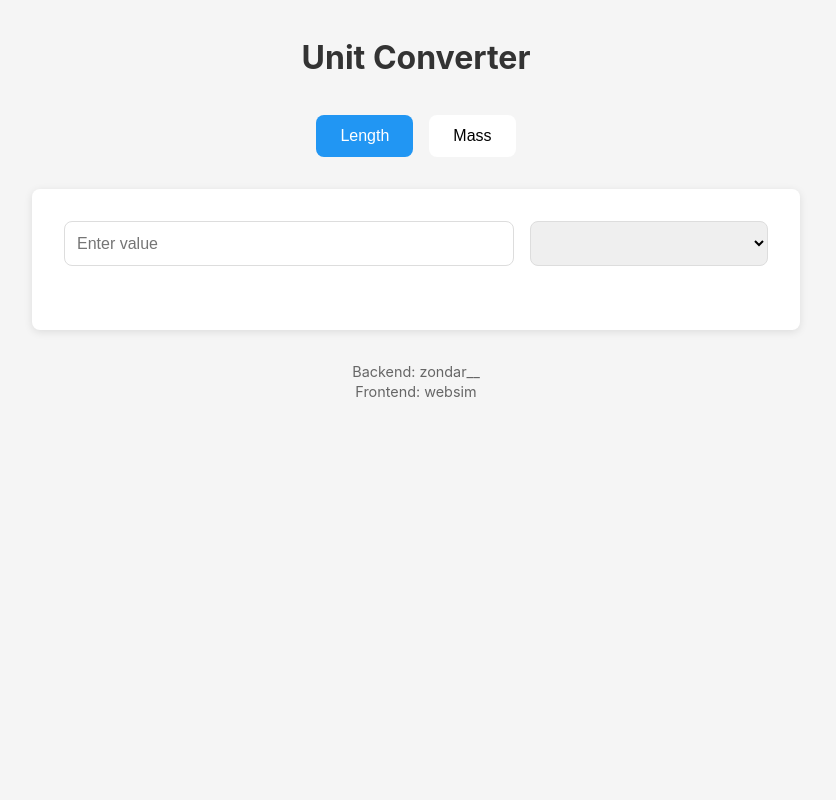
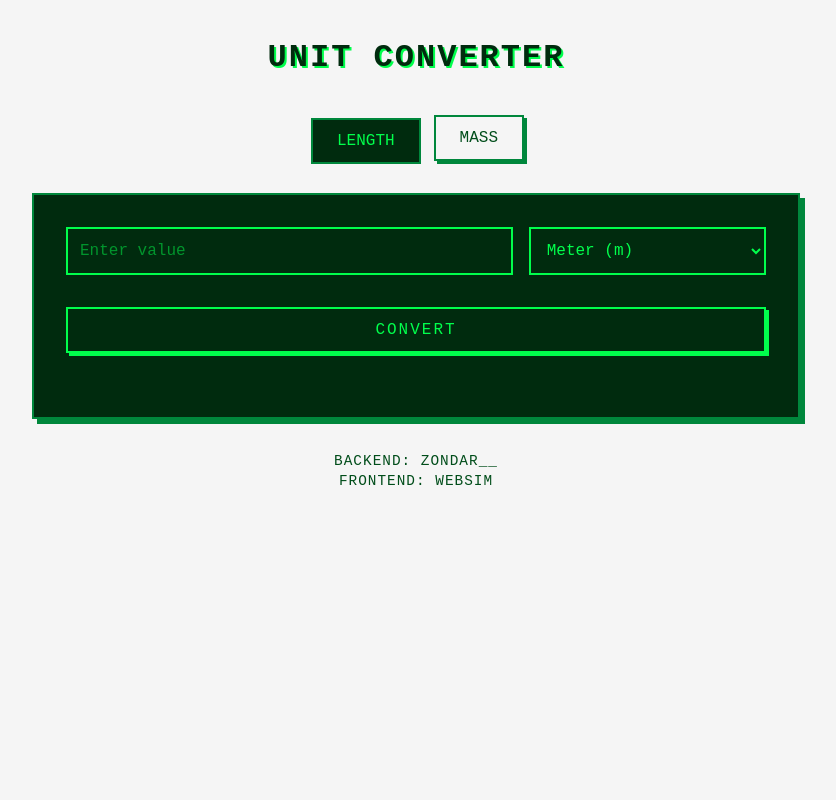
Before and after one commit to z0nd4r/retro-unit-converter, a FastAPI app: page / in a window 1280 px wide. Shown: the whole page, without its empty margins (224-1060 px from the left). Run offline with FastAPI, Linux system fonts and the light colour scheme; lists and menus that the app fills with data are empty.

Commit message:
Новый стиль

```diff
--- a/app/api/router.py
+++ b/app/api/router.py
@@ -1,7 +1,7 @@
 from fastapi import APIRouter, Request, HTTPException, Depends
 from fastapi.templating import Jinja2Templates
-from curl_fetch2py import CurlFetch2Py
 from app.api.models import RequestData
+from app.static.converter import Converter
 
 router = APIRouter(prefix='', tags=['API'])
 templates = Jinja2Templates(directory='app/templates')
@@ -12,6 +12,7 @@ async def get_main_page(request: Request):
     return templates.TemplateResponse(name='index.html', context={'request': request})
 
 
+
 @router.post('/api', summary='Основной API метод')
 async def main_logic(request_body: RequestData):
     request_type = request_body.request_type
@@ -19,18 +20,13 @@ async def main_logic(request_body: RequestData):
     data_int_float = request_body.data_int_float
 
     try:
-        if request_type == 'length':
-            if target == 'cm_to':
-                km = data_int_float / 1000
-                dm = data_int_float / 10
-                return  f'Km: {km}, Dm: {dm}'
-            if target == 'km_to':
-                cm = data_int_float * 1000
-                dm = data_int_float * 100
-                return  f'Cm: {cm}, Dm: {dm}'
-        elif request_type == 'weight':
-            pass
+        print('ssss')
+        if request_type:
+            print('aaaaaaa')
+            result = Converter(request_type, target, data_int_float)
         else:
+            print('sfffffff')
             raise ValueError("Unsupported start type")
+        return {"request_string": result[0]}
     except Exception as e:
         raise HTTPException(status_code=500, detail=str(e))
--- a/app/static/script.js
+++ b/app/static/script.js
@@ -1,92 +1,111 @@
-class Converter {
-  constructor() {
-    this.currentType = 'length';
-    this.setupEventListeners();
-    this.initializeConverter();
+let currentType = 'length';
+
+function setupEventListeners() {
+  document.querySelectorAll('.type-btn').forEach(btn => {
+    btn.addEventListener('click', () => handleTypeChange(btn));
+  });
+
+  document.getElementById('convert-btn').addEventListener('click', convert);
+  document.getElementById('length-unit').addEventListener('change', toggleUnitSelects);
+  document.getElementById('mass-unit').addEventListener('change', toggleUnitSelects);
 }
 
-  setupEventListeners() {
-    // Type selection buttons
-    document.querySelectorAll('.type-btn').forEach(btn => {
-      btn.addEventListener('click', () => this.handleTypeChange(btn));
-    });
-
-    // Input value changes
-    document.getElementById('input-value').addEventListener('input', () => this.convert());
-    document.getElementById('input-unit').addEventListener('change', () => this.convert());
+function handleTypeChange(btn) {
+  document.querySelectorAll('.type-btn').forEach(b => b.classList.remove('active'));
+  btn.classList.add('active');
+  currentType = btn.dataset.type;
+  toggleUnitSelects();
 }
 
-  handleTypeChange(btn) {
-    document.querySelectorAll('.type-btn').forEach(b => b.classList.remove('active'));
-    btn.classList.add('active');
-    this.currentType = btn.dataset.type;
-    this.initializeConverter();
-  }
+function toggleUnitSelects() {
+  const lengthSelect = document.getElementById('length-unit');
+  const massSelect = document.getElementById('mass-unit');
 
-  async initializeConverter() {
-    const units = await this.fetchUnits(this.currentType);
-    this.populateUnitSelect(units);
-    this.convert();
-  }
-
-  async fetchUnits(type) {
-    try {
-      const response = await fetch(`https://api.example.com/units/${type}`);
-      const data = await response.json();
-      return data.units;
-    } catch (error) {
-      console.error('Error fetching units:', error);
-      return [];
+  if (currentType === 'length') {
+    lengthSelect.style.display = 'block';
+    massSelect.style.display = 'none';
+  } else {
+    lengthSelect.style.display = 'none';
+    massSelect.style.display = 'block';
   }
 }
 
-  populateUnitSelect(units) {
-    const select = document.getElementById('input-unit');
-    select.innerHTML = units.map(unit =>
-      `<option value="${unit}">${unit}</option>`
-    ).join('');
+function displayResults(results) {
+  const resultsGrid = document.querySelector('.results-grid');
+
+  if (typeof results === 'string') {
+    // Remove any newlines and ensure it's a single line
+    const cleanResults = results.replace(/\n/g, '').trim();
+
+    if (cleanResults.includes(',')) {
+      const resultsList = cleanResults.split(',').map(item => {
+        const [value, unit] = item.trim().split(' ');
+        return {
+          value: parseFloat(value),
+          unit: unit
+        };
+      });
+
+      resultsGrid.innerHTML = resultsList.map(result => `
+        <div class="result-card">
+          <div class="result-value">${parseFloat(result.value).toFixed(2)}</div>
+          <div class="result-unit">${result.unit}</div>
+        </div>
+      `).join('');
+    } else {
+      resultsGrid.innerHTML = `<div class="error-message">${cleanResults}</div>`;
+    }
+  } else {
+    resultsGrid.innerHTML = `<div class="error-message">Invalid response format</div>`;
+  }
 }
 
-  async convert() {
+async function convert() {
   const value = document.getElementById('input-value').value;
-    const fromUnit = document.getElementById('input-unit').value;
+  const fromUnit = currentType === 'length'
+    ? document.getElementById('length-unit').value
+    : document.getElementById('mass-unit').value;
 
-    if (!value) {
-      this.displayResults([]);
+  if (!value || isNaN(parseFloat(value))) {
+    displayResults('Please enter a valid numeric value');
     return;
   }
 
+  const requestBody = {
+    request_type: currentType === 'length' ? 'Длина' : 'Масса',
+    target: fromUnit,
+    data_int_float: parseFloat(value)
+  };
+
   try {
-      const response = await fetch('https://api.example.com/convert', {
+    const response = await fetch('/api', {
       method: 'POST',
       headers: {
         'Content-Type': 'application/json',
       },
-        body: JSON.stringify({
-          type: this.currentType,
-          value: parseFloat(value),
-          from_unit: fromUnit
-        })
+      body: JSON.stringify(requestBody)
     });
 
-      const results = await response.json();
-      this.displayResults(results.conversions);
+    if (!response.ok) {
+      throw new Error(`HTTP error! status: ${response.status}`);
+    }
+
+    const data = await response.json();
+
+    if (!data.request_string) {
+      throw new Error('Invalid response format');
+    }
+
+    displayResults(data.request_string);
   } catch (error) {
     console.error('Error converting:', error);
-      this.displayResults([]);
+    displayResults('Error occurred during conversion');
   }
 }
 
-  displayResults(results) {
-    const resultsGrid = document.querySelector('.results-grid');
-    resultsGrid.innerHTML = results.map(result => `
-      <div class="result-card">
-        <div class="result-value">${result.value.toFixed(2)}</div>
-        <div class="result-unit">${result.unit}</div>
-      </div>
-    `).join('');
-  }
+function init() {
+  setupEventListeners();
+  toggleUnitSelects();
 }
 
-// Initialize the converter
-new Converter();
+init();
--- a/app/static/style.css
+++ b/app/static/style.css
@@ -1,9 +1,11 @@
 :root {
-  --primary-color: #2196f3;
-  --hover-color: #1976d2;
+  --primary-color: #00873c;
+  --hover-color: #006b2e;
   --bg-color: #f5f5f5;
-  --text-color: #333;
-  --border-radius: 8px;
+  --text-color: #004d1a;
+  --border-color: #00873c;
+  --terminal-bg: #002b0e;
+  --terminal-glow: #00ff4c;
 }
 
 * {
@@ -13,7 +15,7 @@
 }
 
 body {
-  font-family: -apple-system, BlinkMacSystemFont, 'Segoe UI', Roboto, sans-serif;
+  font-family: 'Courier New', Courier, monospace;
   background-color: var(--bg-color);
   color: var(--text-color);
   line-height: 1.6;
@@ -28,7 +30,10 @@ body {
 h1 {
   text-align: center;
   margin-bottom: 2rem;
-  color: var(--text-color);
+  color: var(--terminal-bg);
+  text-transform: uppercase;
+  letter-spacing: 2px;
+  text-shadow: 2px 2px var(--terminal-glow);
 }
 
 .converter-type {
@@ -40,29 +45,36 @@ h1 {
 
 .type-btn {
   padding: 0.75rem 1.5rem;
-  border: none;
-  border-radius: var(--border-radius);
-  background-color: #fff;
+  border: 2px solid var(--border-color);
+  background-color: transparent;
+  color: var(--text-color);
   cursor: pointer;
   font-size: 1rem;
+  font-family: 'Courier New', Courier, monospace;
+  text-transform: uppercase;
   transition: all 0.3s ease;
+  box-shadow: 3px 3px 0 var(--border-color);
 }
 
 .type-btn.active {
-  background-color: var(--primary-color);
-  color: white;
+  background-color: var(--terminal-bg);
+  color: var(--terminal-glow);
+  box-shadow: none;
+  transform: translate(3px, 3px);
 }
 
 .type-btn:hover:not(.active) {
-  background-color: var(--hover-color);
+  background-color: var(--border-color);
   color: white;
 }
 
 .converter {
-  background-color: white;
+  background-color: var(--terminal-bg);
   padding: 2rem;
-  border-radius: var(--border-radius);
-  box-shadow: 0 2px 8px rgba(0,0,0,0.1);
+  border-radius: 0;
+  border: 2px solid var(--border-color);
+  box-shadow: 5px 5px 0 var(--border-color);
+  color: var(--terminal-glow);
 }
 
 .input-group {
@@ -73,9 +85,15 @@ h1 {
 
 input, select {
   padding: 0.75rem;
-  border: 1px solid #ddd;
-  border-radius: var(--border-radius);
+  border: 2px solid var(--terminal-glow);
+  background-color: var(--terminal-bg);
+  color: var(--terminal-glow);
+  font-family: 'Courier New', Courier, monospace;
   font-size: 1rem;
+}
+
+input::placeholder {
+  color: rgba(0, 255, 76, 0.5);
 }
 
 input {
@@ -84,6 +102,17 @@ input {
 
 select {
   flex: 1;
+  cursor: pointer;
+  width: 100%;
+}
+
+select option {
+  background-color: var(--terminal-bg);
+  color: var(--terminal-glow);
+}
+
+#mass-unit {
+  display: none;
 }
 
 .results-grid {
@@ -93,20 +122,66 @@ select {
 }
 
 .result-card {
-  background-color: var(--bg-color);
+  border: 2px solid var(--terminal-glow);
   padding: 1rem;
-  border-radius: var(--border-radius);
   text-align: center;
+  background-color: rgba(0, 43, 14, 0.8);
+  box-shadow: 3px 3px 0 var(--terminal-glow);
 }
 
 .result-value {
   font-size: 1.25rem;
   font-weight: bold;
   margin-bottom: 0.5rem;
+  color: var(--terminal-glow);
+  text-shadow: 0 0 10px var(--terminal-glow);
 }
 
 .result-unit {
-  color: #666;
+  color: var(--terminal-glow);
+  opacity: 0.8;
+}
+
+.credits {
+  text-align: center;
+  margin-top: 2rem;
+  color: var(--text-color);
+  font-size: 0.9rem;
+  line-height: 1.4;
+  text-transform: uppercase;
+  letter-spacing: 1px;
+}
+
+.convert-btn {
+  display: block;
+  width: 100%;
+  padding: 0.75rem;
+  background-color: transparent;
+  color: var(--terminal-glow);
+  border: 2px solid var(--terminal-glow);
+  font-size: 1rem;
+  cursor: pointer;
+  transition: all 0.3s ease;
+  text-transform: uppercase;
+  font-family: 'Courier New', Courier, monospace;
+  letter-spacing: 2px;
+  margin-bottom: 2rem;
+  box-shadow: 3px 3px 0 var(--terminal-glow);
+}
+
+.convert-btn:hover {
+  background-color: var(--terminal-glow);
+  color: var(--terminal-bg);
+  box-shadow: none;
+  transform: translate(3px, 3px);
+}
+
+.error-message {
+  text-align: center;
+  color: #ff4242;
+  padding: 1rem;
+  grid-column: 1 / -1;
+  text-shadow: 0 0 10px #ff4242;
 }
 
 @media (max-width: 600px) {
@@ -118,12 +193,3 @@ select {
     grid-template-columns: 1fr;
   }
 }
-
-/* Add new styles for the credits section */
-.credits {
-  text-align: center;
-  margin-top: 2rem;
-  color: #666;
-  font-size: 0.9rem;
-  line-height: 1.4;
-}
--- a/app/templates/index.html
+++ b/app/templates/index.html
@@ -2,7 +2,7 @@
 <head>
   <meta charset="UTF-8">
   <meta name="viewport" content="width=device-width, initial-scale=1.0">
-  <title>Unit Converter</title>
+  <title>Retro Unit Converter</title>
   <link rel="stylesheet" href="static\style.css">
 </head>
 <body>
@@ -17,10 +17,27 @@
     <div class="converter">
       <div class="input-group">
         <input type="number" id="input-value" placeholder="Enter value">
-        <select id="input-unit">
-          <!-- Units will be populated by JS -->
+        <select id="length-unit">
+          <option value="m">Meter (m)</option>
+          <option value="km">Kilometer (km)</option>
+          <option value="cm">Centimeter (cm)</option>
+          <option value="mm">Millimeter (mm)</option>
+          <option value="mi">Mile (mi)</option>
+          <option value="yd">Yard (yd)</option>
+          <option value="ft">Foot (ft)</option>
+          <option value="in">Inch (in)</option>
+        </select>
+        <select id="mass-unit">
+          <option value="kg">Kilogram (kg)</option>
+          <option value="g">Gram (g)</option>
+          <option value="mg">Milligram (mg)</option>
+          <option value="t">Metric Ton (t)</option>
+          <option value="lb">Pound (lb)</option>
+          <option value="oz">Ounce (oz)</option>
         </select>
       </div>
+
+      <button id="convert-btn" class="convert-btn">Convert</button>
 
       <div class="results">
         <div class="results-grid">
```
Also changed, not shown: app/api/models.py (+6 -6 lines), app/static/converter.py (+11 -5 lines). Lines whose indentation alone changed are shown as unchanged.
